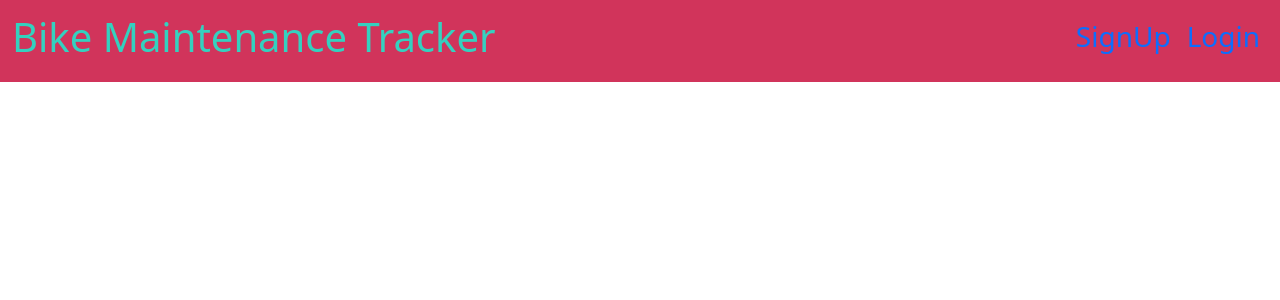
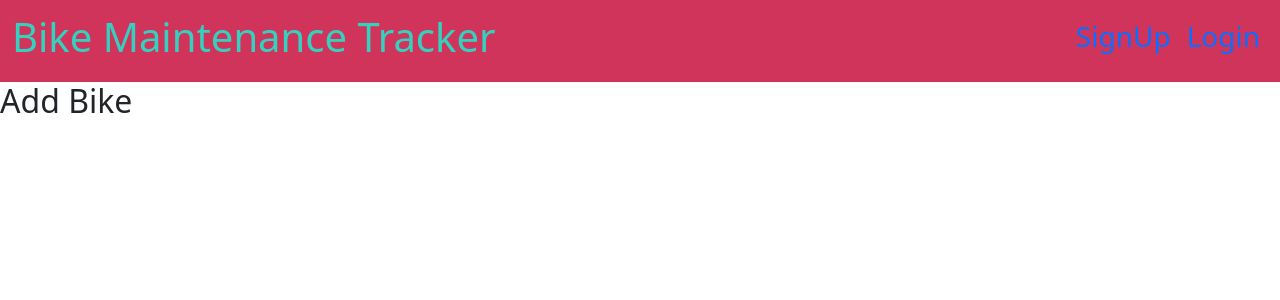
Before and after one commit to ds1242/bike-maintenance-tracker, a React (Create React App) app in the folder client/: page /addbike in a window 1280 px wide. Shown: the top 300 px of the page. Built offline with nearby package versions, Linux system fonts and the light colour scheme.

Commit message:
added addbike route button and page

```diff
--- a/client/src/App.js
+++ b/client/src/App.js
@@ -11,6 +11,7 @@ import Home from './pages/Home';
 import MyBikes from './pages/MyBikes';
 import Profile from './pages/Profile';
 import EditProfile from './pages/EditProfile';
+import AddBike from './pages/AddBike';
 import Nav from './components/Nav';
 
 
@@ -42,6 +43,7 @@ function App() {
               <Route exact path='/mybikes/:id' component={MyBikes} />
               <Route exact path='/profile' component={Profile} />
               <Route exact path='/editprofile' component={EditProfile} />
+              <Route exact path='/addbike' component={AddBike} />
             </Switch>
           </Router>
       </div>
--- /dev/null
+++ b/client/src/pages/AddBike.js
@@ -0,0 +1,11 @@
+import React from 'react';
+
+
+const AddBike = () => {
+    return (
+        <h2>Add Bike</h2>
+    )
+
+}
+
+export default AddBike;
--- a/client/src/pages/Home.js
+++ b/client/src/pages/Home.js
@@ -3,7 +3,7 @@ import Auth from '../utils/auth';
 import { Link } from 'react-router-dom';
 import { useQuery } from '@apollo/react-hooks';
 import { QUERY_ME } from '../utils/queries';
-import { Card, Col, Row, Container } from 'react-bootstrap';
+import { Card, Col, Row, Container, Button } from 'react-bootstrap';
 
 
 const Home = () => {
@@ -18,9 +18,13 @@ const Home = () => {
     }
 
     if(loggedIn) {
-
         return (
             <Container fluid='md' className="homeContainer">
+                <Row className="justify-content-md-center">
+                    <Link to={`/addbike`}>
+                        <Button variant="primary" size="lg" active>Add Bike</Button>{' '}
+                    </Link>
+                </Row>
                {data.me.bikes.length ? (
                    <Row className="justify-content-md-center">
                    {data.me?.bikes.map(bike => {
```
Lines whose indentation alone changed are shown as unchanged.
